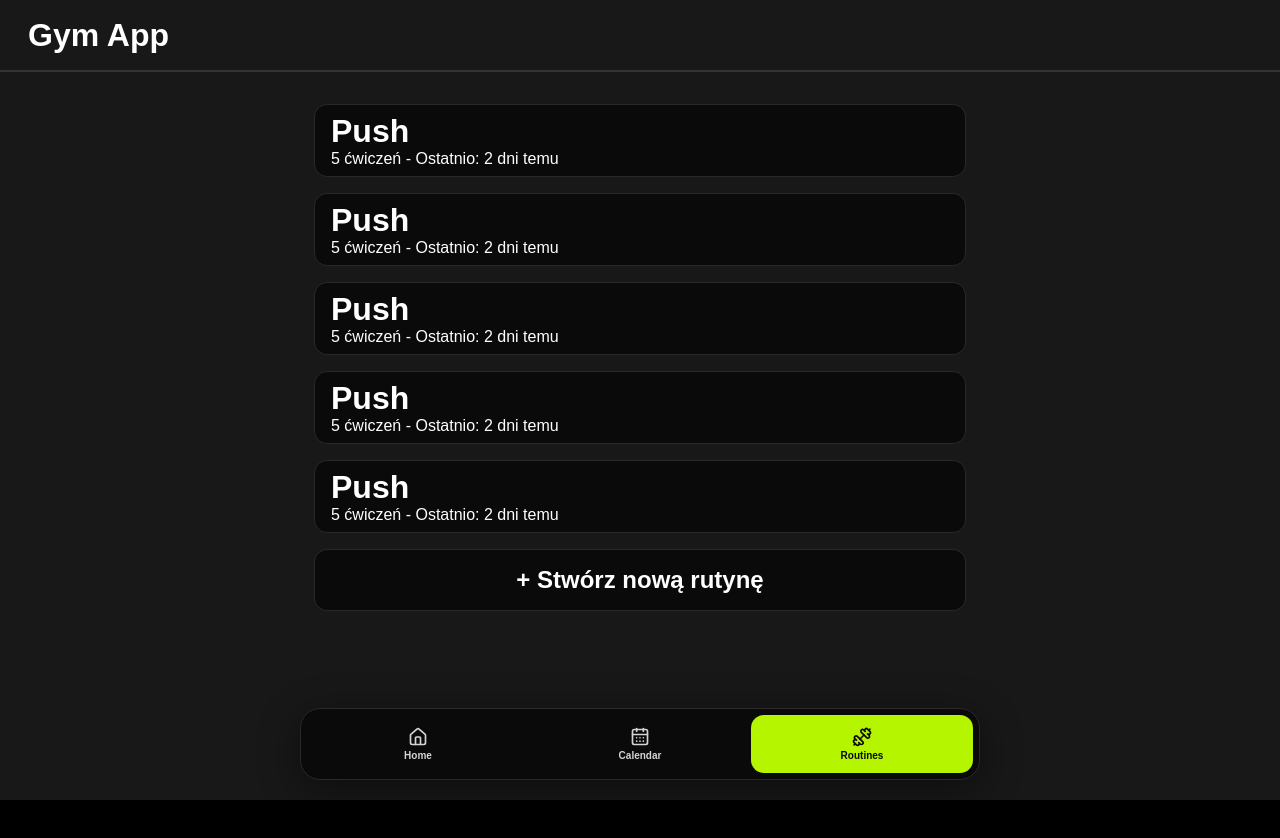
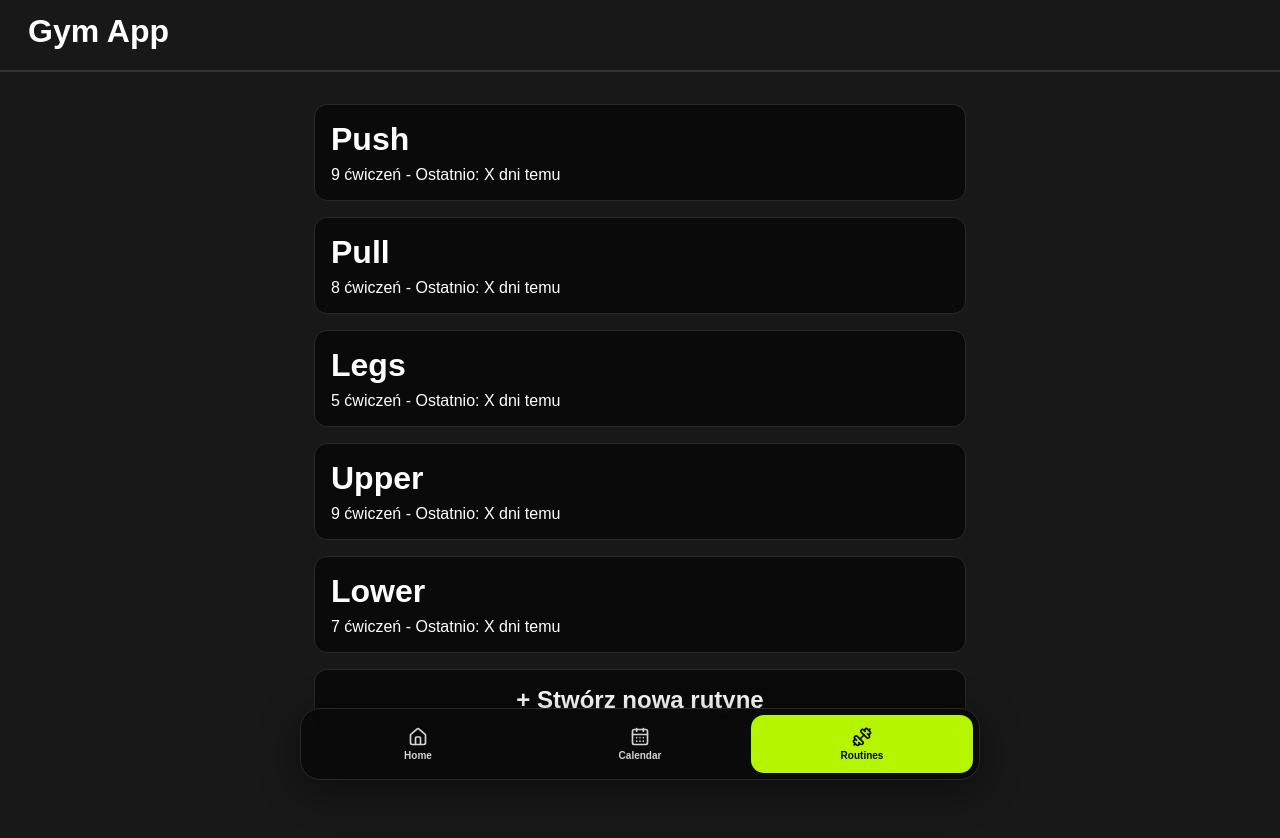
Before and after one commit to Gyouh/gymApp, a React (Vite) app: page /routines in a window 1280 px wide. Shown: the top 838 px of the page. Before the commit the page ends 800 px from the top, so only its background shows below. Built offline with nearby package versions, Linux system fonts and the light colour scheme.

Commit message:
- made temporary data base     filled up with exercises
- automate the number of exercises in RoutineBox component
- Names of routines are automated
- Exercies are now push to routines page based on the routine name

```diff
--- a/src/components/RoutineBox/RoutineBox.css
+++ b/src/components/RoutineBox/RoutineBox.css
@@ -8,7 +8,7 @@ ul
     transition: .5s;
     cursor: pointer;
     border: 1px solid #292929;
-
+    padding: 1rem;
 }
 
 ul:hover
--- a/src/components/RoutineBox/RoutineBox.jsx
+++ b/src/components/RoutineBox/RoutineBox.jsx
@@ -1,12 +1,12 @@
 import "./RoutineBox.css";
 
-const RoutineBox = ( { onClick } ) => {
+const RoutineBox = ( { onClick, title, exercisesCount  } ) => {
 
     return (
         <div onClick={onClick} tabIndex={0}>
             <ul>
-                <li><h1>Push</h1></li>
-                <li>5 ćwiczeń - Ostatnio: 2 dni temu</li>
+                <li><h1>{title}</h1></li>
+                <li>{exercisesCount} ćwiczeń - Ostatnio: X dni temu</li>
             </ul>
         </div>
     )
--- a/src/pages/Routines/Main/Routines.css
+++ b/src/pages/Routines/Main/Routines.css
@@ -1,3 +1,8 @@
+h1
+{
+    margin-bottom: .5rem;
+}
+
 #create-routine
 {
     background-color: rgba(10, 10, 10);
--- a/src/pages/Routines/Main/Routines.jsx
+++ b/src/pages/Routines/Main/Routines.jsx
@@ -1,5 +1,6 @@
 import "./Routines.css";
 import { useNavigate } from 'react-router-dom';
+import { exercisesData } from "../Routine/Routine.jsx";
 
 
 import RoutineBox from "../../../components/RoutineBox/RoutineBox.jsx";
@@ -8,11 +9,11 @@ const Routines = () => {
 const navigate = useNavigate();
     return (
         <>
-            <RoutineBox onClick={() => navigate('/routine/push')} title="Push" />
-            <RoutineBox onClick={() => navigate('/routine/pull')} title="Pull" />
-            <RoutineBox onClick={() => navigate('/routine/legs')} title="Legs" />
-            <RoutineBox onClick={() => navigate('/routine/shoulders')} title="Shoulders" />
-            <RoutineBox onClick={() => navigate('/routine/chest')} title="Chest" />
+            <RoutineBox onClick={() => navigate('/routine/push')} title="Push" exercisesCount={exercisesData.upper.length}  />
+            <RoutineBox onClick={() => navigate('/routine/pull')} title="Pull" exercisesCount={exercisesData.pull.length} />
+            <RoutineBox onClick={() => navigate('/routine/legs')} title="Legs" exercisesCount={exercisesData.legs.length} />
+            <RoutineBox onClick={() => navigate('/routine/upper')} title="Upper" exercisesCount={exercisesData.upper.length} />
+            <RoutineBox onClick={() => navigate('/routine/lower')} title="Lower" exercisesCount={exercisesData.lower.length} />
 
             <div id="create-routine">
                 <h2>+ Stwórz nową rutynę</h2>
--- a/src/pages/Routines/Routine/Routine.css
+++ b/src/pages/Routines/Routine/Routine.css
@@ -0,0 +1,6 @@
+
+
+ul
+{
+    padding: 1rem;
+}
--- a/src/pages/Routines/Routine/Routine.jsx
+++ b/src/pages/Routines/Routine/Routine.jsx
@@ -1,17 +1,80 @@
 import { useParams } from "react-router-dom";
+import "./Routine.css";
+
+export const exercisesData = {
+    push: [
+        { name: "Single Arm Lateral Raise (Cable)", sets: 2, reps: "5" },
+        { name: "Single Arm Triceps Pushdown (Cable)", sets: 2, reps: "7 - 8" },
+        { name: "Shoulder Press (Machine Plates)", sets: 2, reps: "5 - 8" },
+        { name: "Incline Bench Press (Smith Machine)", sets: 2, reps: "4 - 6" },
+        { name: "Chest Fly (Machine)", sets: 2, reps: "7 - 8" },
+        { name: "Preacher Curl (Dumbbell)", sets: 2, reps: "5" },
+        { name: "Lat Pulldown (Cable)", sets: 2, reps: "4" },
+        { name: "T-bar Row", sets: 2, reps: "8" },
+        { name: "Seated Cable Row - V Grip (Cable)", sets: 2, reps: "6" }
+    ],
+    pull: [
+        { name: "Preacher Curl (Dumbbell)", sets: 2, reps: "4 - 7", note: "Unilateral (jednorącz)" },
+        { name: "Hammer Curl (Dumbbell)", sets: 2, reps: "6 - 8" },
+        { name: "Reverse Fly Single Arm (Cable)", sets: 2, reps: "7" },
+        { name: "Lat Pulldown (Cable)", sets: 2, reps: "4", note: "Proste plecy, łopatki spięte, do brody" },
+        { name: "T-bar Row", sets: 2, reps: "6 - 9", note: "Szeroki chwyt, 90° łapy" },
+        { name: "Seated Cable Row - V Grip (Cable)", sets: 2, reps: "8" },
+        { name: "Forearm Meow Meow", sets: 2, reps: "8 - 12" },
+        { name: "Romanian Deadlift (Smith Machine)", sets: 2, reps: "8 - 10" }
+    ],
+    upper: [
+        { name: "Preacher Curl (Dumbbell)", sets: 2, reps: "5" },
+        { name: "Single Arm Triceps Pushdown (Cable)", sets: 2, reps: "7 - 8" },
+        { name: "Chest Fly (Machine)", sets: 2, reps: "7 - 8" },
+        { name: "Incline Bench Press (Smith Machine)", sets: 2, reps: "4 - 6" },
+        { name: "Lat Pulldown (Cable)", sets: 2, reps: "4" },
+        { name: "T-bar Row", sets: 2, reps: "8" },
+        { name: "Seated Cable Row - V Grip (Cable)", sets: 2, reps: "6" },
+        { name: "Single Arm Lateral Raise (Cable)", sets: 2, reps: "5" },
+        { name: "Shoulder Press (Machine Plates)", sets: 2, reps: "5 - 8" }
+    ],
+    legs: [
+        { name: "Reverse Fly Single Arm (Cable)", sets: 2, reps: "7" },
+        // Wspólne ćwiczenia (lower / legs):
+        { name: "Cable Crunch", sets: 2, reps: "brak danych" },
+        { name: "Leg Extension (Machine)", sets: 2, reps: "10" },
+        { name: "Hip Adduction (Machine)", sets: 2, reps: "12" },
+        { name: "Squat (Machine)", sets: 2, reps: "brak danych" }
+    ],
+    lower: [
+        { name: "Reverse Curl (Cable)", sets: 2, reps: "4 - 8" },
+        { name: "Forearm Meow Meow", sets: 2, reps: "10" },
+        { name: "Romanian Deadlift (Barbell)", sets: 2, reps: "3 - 6" },
+        // Wspólne ćwiczenia (lower / legs):
+        { name: "Cable Crunch", sets: 2, reps: "brak danych" },
+        { name: "Leg Extension (Machine)", sets: 2, reps: "10" },
+        { name: "Hip Adduction (Machine)", sets: 2, reps: "12" },
+        { name: "Squat (Machine)", sets: 2, reps: "brak danych" }
+    ]
+};
+
+
 
 const Routine = () => {
     const { id } = useParams();
 
+    const currentExercises = exercisesData[id] || [];
+
     return (
         <>
-            <h1>Trening:{id}</h1>
+            <h1>Trening: {id.charAt(0).toUpperCase() + id.slice(1)}</h1>
 
-            <ul>
-                <li>Routine 1</li>
-                <li>Routine 2</li>
-                <li>Routine 3</li>
-            </ul>
+            {currentExercises.length === 0 ? (<p>Nie znaleziono takiego treningu.</p>) :
+            (
+                currentExercises.map((exercise, index) => (
+                    <ul key={index}>
+                        <li><strong>{exercise.name}</strong></li>
+                        <li>{exercise.sets} sets | {exercise.reps} reps</li>
+                    </ul>
+                ))
+            )}
+
         </>
     )
 }
```
